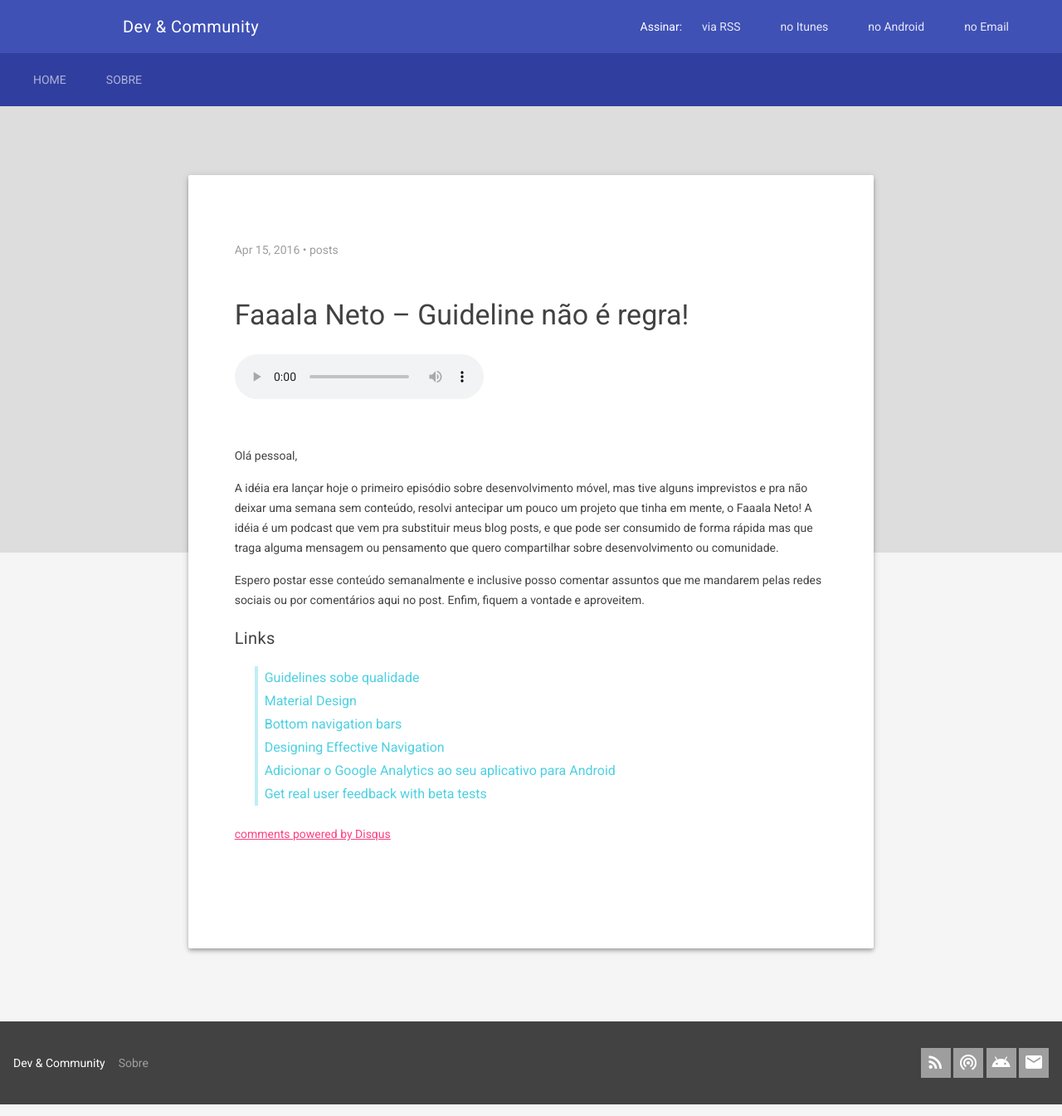
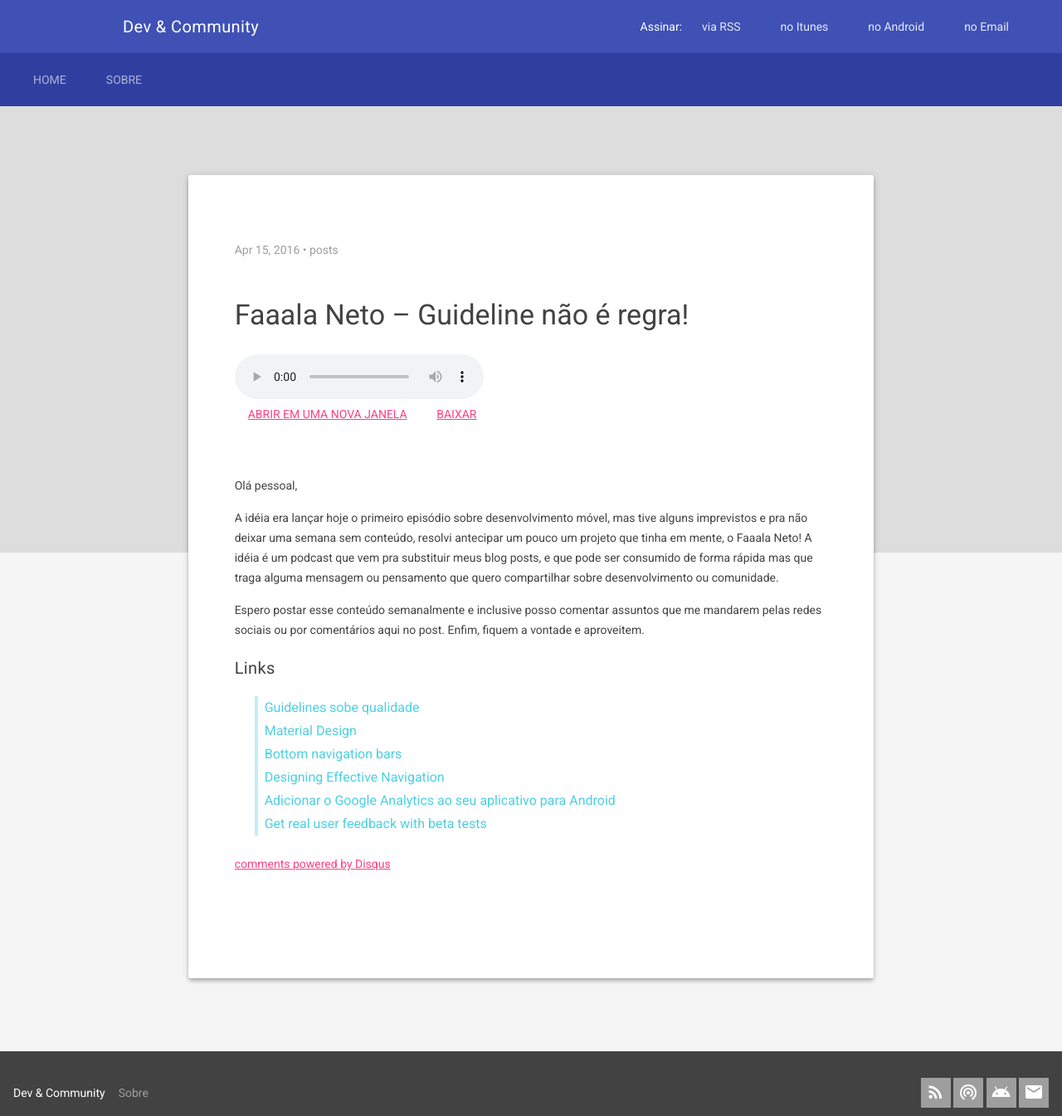
Before and after one commit to HenriqueLimas/devcommunity-proposal, a Jekyll site: the page built from _posts/2016-04-15-guideline-nao-e-regra.md, in a window 1280 px wide. Shown: the whole page at 83% size. Built offline with Jekyll 4.4.1, drawn with Linux system fonts in a browser that asks for light colours; nearby versions of some CDN libraries; comment, search, counter and statistics services are not loaded.

Commit message:
Add download and watch in a new page buttons

```diff
--- a/_layouts/post.html
+++ b/_layouts/post.html
@@ -13,6 +13,15 @@ layout: default
 
       <div class="player">
         <audio controls><source src="{{ page.audio }}?_=1" type="audio/mpeg"></audio>
+
+        <div>
+          <button class="mdl-button mdl-js-button mdl-button--primary">
+            <a href="{{ page.audio }}" target="_blank" alt="Abrir em uma nova janela" title="Abrir em uma nova janela">Abrir em uma nova janela</a>
+          </button>
+          <button class="mdl-button mdl-js-button mdl-button--primary">
+            <a href="{{ page.audio }}" download="{{page.title}}.mp3" alt="Baixar" title="Baixar">Baixar</a>
+          </button>
+        </div>
       </div>
 
       <article class="post-content">
```
